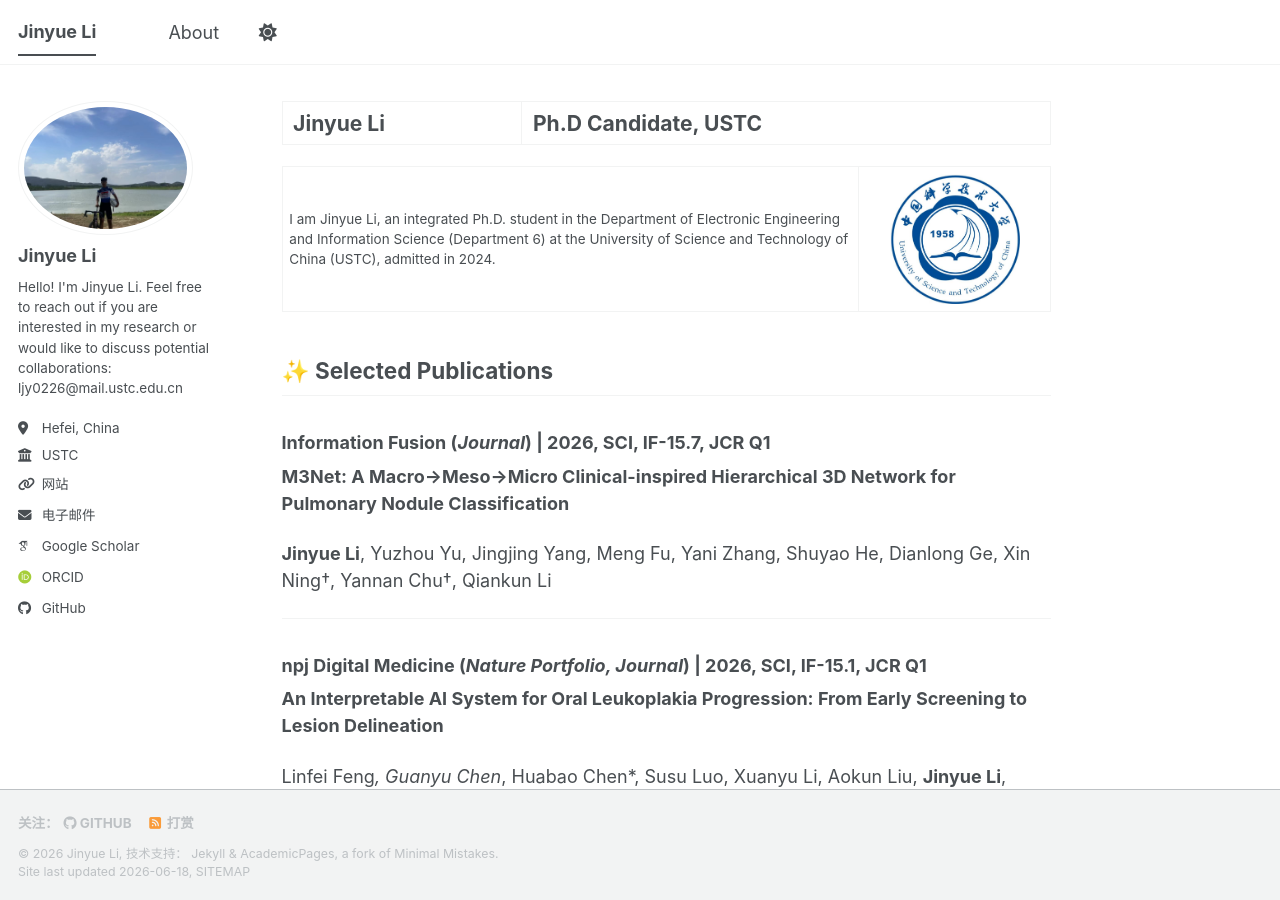
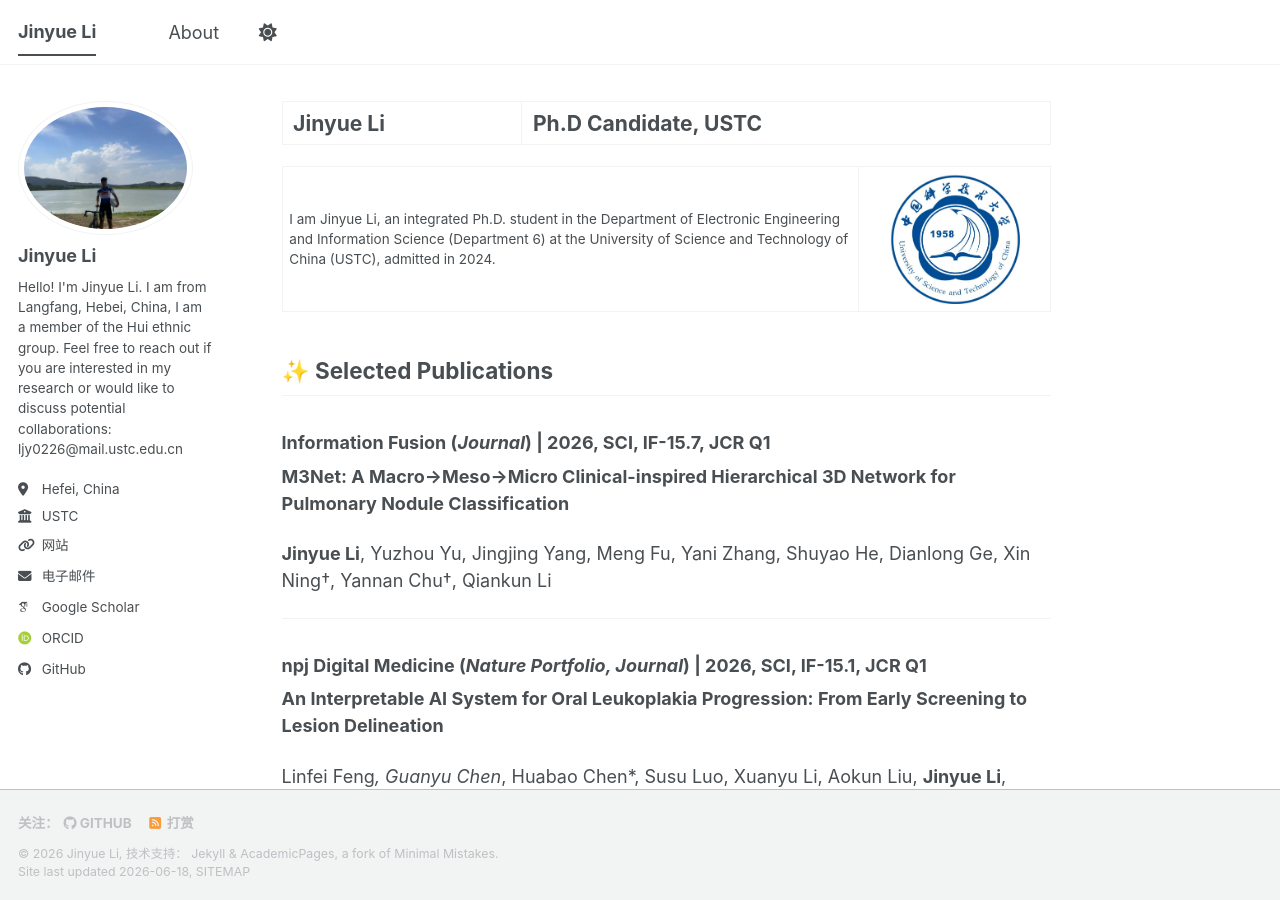
Before and after one commit to jylEcho/jylEcho.github.io, a Jekyll site: the page built from _pages/about.md, in a window 1280 px wide and 900 px high. Built offline with Jekyll 4.4.1, drawn with Linux system fonts in a browser that asks for light colours; some web fonts are replaced; a script bundle is joined from its source files by our own code; library files that are not in the unit come from our copies.

Commit message:
Update _config.yml

```diff
--- a/_config.yml
+++ b/_config.yml
@@ -26,7 +26,7 @@ author:
   avatar           : "/JPG/bike.jpg"
   name             : "Jinyue Li"
   pronouns         : # example: "she/her"
-  bio              : "Hello! I'm Jinyue Li. Feel free to reach out if you are interested in my research or would like to discuss potential collaborations: <br>ljy0226@mail.ustc.edu.cn"
+  bio              : "Hello! I'm Jinyue Li. I am from Langfang, Hebei, China, I am a member of the Hui ethnic group. Feel free to reach out if you are interested in my research or would like to discuss potential collaborations: <br>ljy0226@mail.ustc.edu.cn"
   location         : "Hefei, China"
   employer         : "USTC"
   uri              : "https://jylecho.github.io"
```
